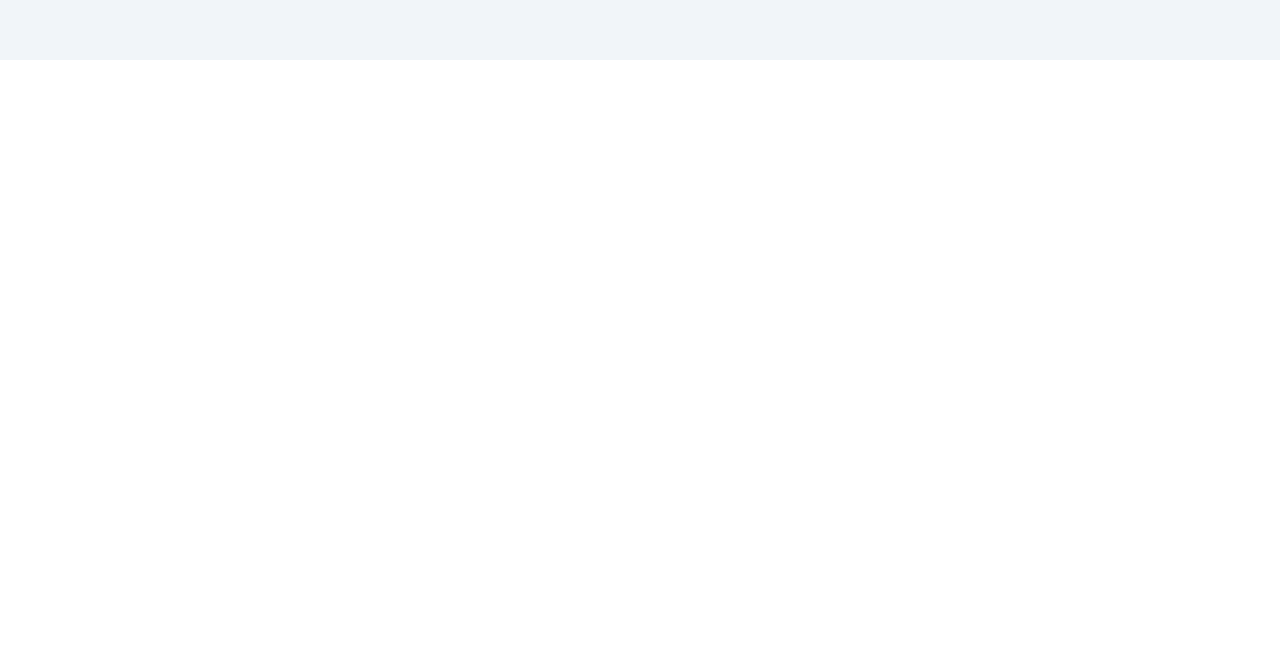
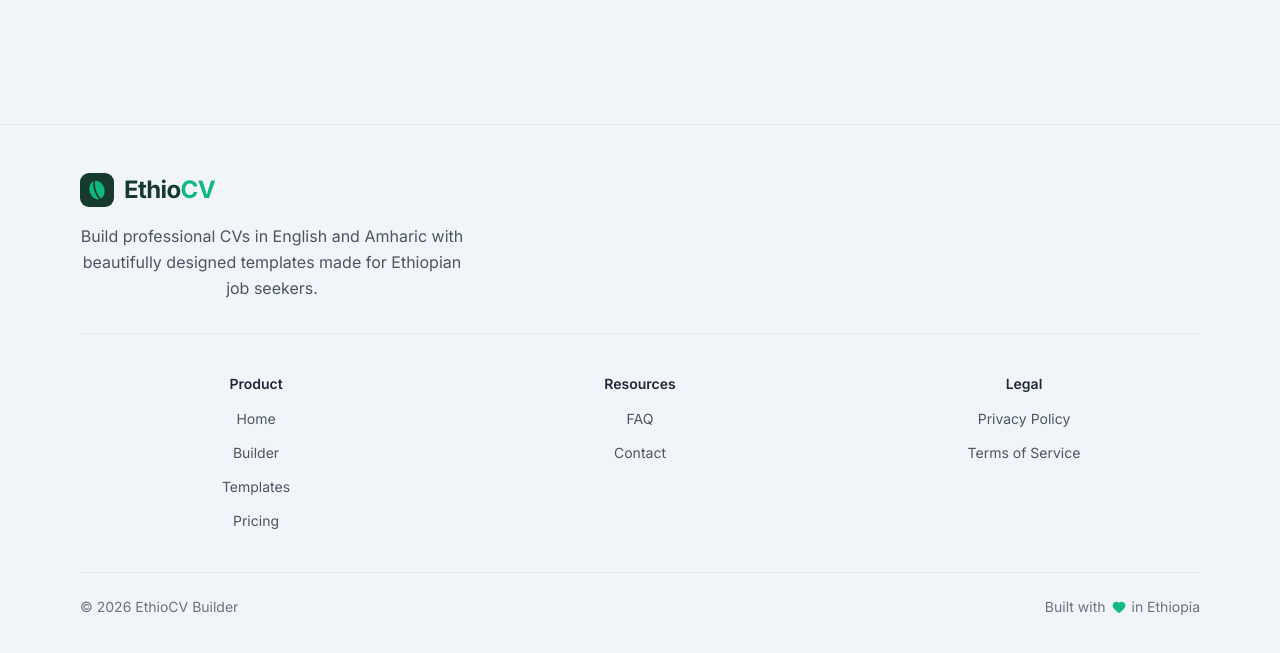
Before and after one commit to KirubelWondwossen/ethiocv-builder, a React (Vite) app in the folder app/: page / in a window 1280 px wide. Shown: the part 3423-4076 px from the top of the page. Before the commit the page ends 3483 px from the top, so only its background shows below. Built offline with nearby package versions, Linux system fonts and the light colour scheme.

Commit message:
feat(footer): add footer section to the landing page

```diff
--- /dev/null
+++ b/app/src/components/features/Footer.jsx
@@ -0,0 +1,83 @@
+import { Heart } from "lucide-react";
+import Logo from "../ui/Logo";
+
+const footerLinks = [
+  {
+    title: "Product",
+    links: [
+      { text: "Home", href: "/" },
+      { text: "Builder", href: "/builder" },
+      { text: "Templates", href: "#templates" },
+      { text: "Pricing", href: "#pricing" },
+    ],
+  },
+  {
+    title: "Resources",
+    links: [
+      { text: "FAQ", href: "#faq" },
+      { text: "Contact", href: "/contact" },
+    ],
+  },
+  {
+    title: "Legal",
+    links: [
+      { text: "Privacy Policy", href: "/privacy" },
+      { text: "Terms of Service", href: "/terms" },
+    ],
+  },
+];
+
+function Footer() {
+  return (
+    <footer className="w-full border-t border-gray-200 mt-16">
+      <div className="max-w-7xl mx-auto px-6 md:px-12 lg:px-20 py-12">
+        <div className="flex flex-col gap-4 pb-8">
+          <Logo />
+          <p className="text-gray-600 text-sm sm:text-base leading-relaxed max-w-sm">
+            Build professional CVs in English and Amharic with beautifully
+            designed templates made for Ethiopian job seekers.
+          </p>
+        </div>
+
+        <div className="border-t border-gray-200" />
+
+        <div className="grid grid-cols-2 sm:grid-cols-3 gap-8 py-10">
+          {footerLinks.map((col) => (
+            <div key={col.title} className="flex flex-col gap-3">
+              <h4 className="font-semibold text-sm text-gray-800">
+                {col.title}
+              </h4>
+
+              <ul className="flex flex-col gap-2.5">
+                {col.links.map((link) => (
+                  <li key={link.text}>
+                    <a
+                      href={link.href}
+                      className="text-sm text-gray-600 hover:text-primary-500 transition-colors duration-200"
+                    >
+                      {link.text}
+                    </a>
+                  </li>
+                ))}
+              </ul>
+            </div>
+          ))}
+        </div>
+
+        <div className="border-t border-gray-200" />
+
+        <div className="flex flex-col sm:flex-row items-center justify-between gap-3 pt-6 text-sm text-gray-500 text-center sm:text-left">
+          <span>© 2026 EthioCV Builder</span>
+
+          <span className="flex items-center gap-1.5">
+            Built with{" "}
+            <Heart size={14} className="text-primary-500 fill-primary-500" /> in
+            Ethiopia
+          </span>
+        </div>
+      </div>
+    </footer>
+  );
+}
+
+export default Footer;
--- a/app/src/pages/Home.jsx
+++ b/app/src/pages/Home.jsx
@@ -1,4 +1,5 @@
 import Features from "../components/features/Features";
+import Footer from "../components/features/Footer";
 import Hero from "../components/features/Hero";
 import Pricing from "../components/features/Pricing";
 import TemplateShowCase from "../components/features/TemplateShowCase";
@@ -20,6 +21,7 @@ function Home() {
         <TemplateShowCase />
         <Pricing />
       </main>
+      <Footer />
     </MainContainer>
   );
 }
```
